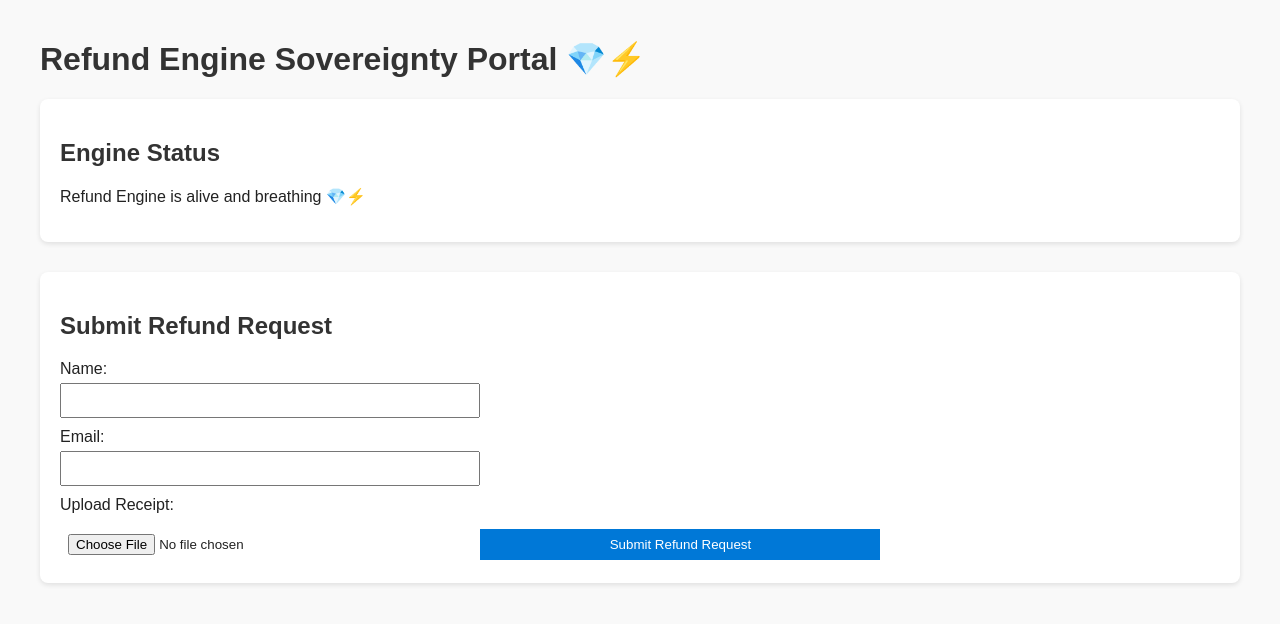
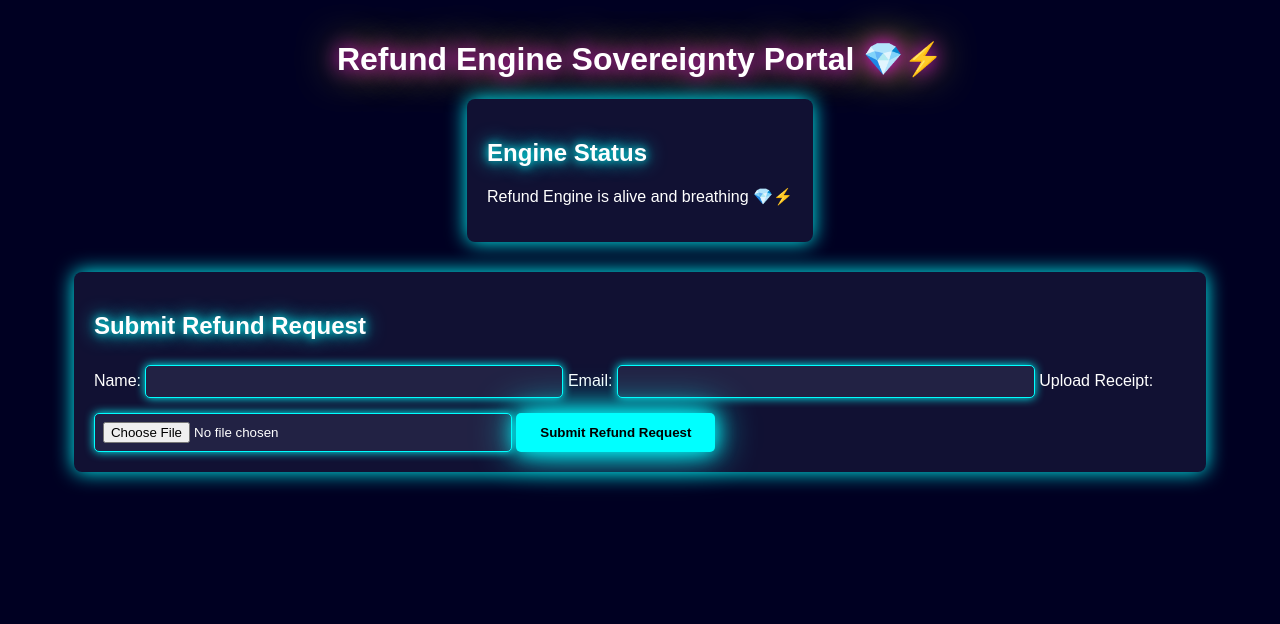
Before and after one commit to Eterna-Ecosystem/refund-engine, a website: page index.html in a window 1280 px wide. Drawn offline with Linux system fonts and the light colour scheme; no server answers.

Commit message:
Final glow + sparkle upgrade — Refund Engine portal radiates eternal life
Refund Engine Glow + Sparkle Upgrade:
- Integrated CSS glow effects directly into index.html
- Added sparkle animation to headings, status, and form interactions
- Sparkle triggers on portal load and during refund submission
- Customers now experience radiant sovereignty and eternal life energy
- Anchored Milestone 107 — Eternal Sparkle Sovereignty Scroll

```diff
--- a/index.html
+++ b/index.html
@@ -2,43 +2,73 @@
 <html lang="en">
 <head>
   <meta charset="UTF-8">
-  <title>Refund Engine Sovereignty Portal</title>
+  <title>Refund Engine Sovereignty Portal 💎⚡</title>
   <style>
     body {
       font-family: Arial, sans-serif;
-      background: #f9f9f9;
-      color: #222;
+      background: #000022;
+      color: #fff;
       margin: 40px;
+      text-align: center;
     }
+
+    /* Glow headings */
     h1, h2 {
-      color: #333;
+      text-shadow: 0 0 10px #00ffff, 0 0 20px #00ffff;
     }
+
+    /* Sparkle animation */
+    @keyframes sparkle {
+      0% { text-shadow: 0 0 5px #00ffff, 0 0 10px #00ffff; }
+      50% { text-shadow: 0 0 20px #ff00ff, 0 0 40px #ffff00; }
+      100% { text-shadow: 0 0 5px #00ffff, 0 0 10px #00ffff; }
+    }
+
+    .sparkle {
+      animation: sparkle 2s infinite;
+    }
+
+    /* Status + form glow */
     .status, .form-section {
-      background: #fff;
+      background: #111133;
       padding: 20px;
       margin-bottom: 30px;
       border-radius: 8px;
-      box-shadow: 0 2px 5px rgba(0,0,0,0.1);
+      box-shadow: 0 0 20px #00ffff;
+      display: inline-block;
+      text-align: left;
     }
-    label {
-      display: block;
-      margin-top: 10px;
-    }
-    input, button {
+
+    /* Inputs glow */
+    input {
       margin-top: 5px;
       padding: 8px;
       width: 100%;
       max-width: 400px;
+      border: 1px solid #00ffff;
+      border-radius: 5px;
+      background-color: #222244;
+      color: #fff;
+      box-shadow: 0 0 10px #00ffff;
     }
+
+    /* Button glow */
     button {
-      background: #0078d7;
-      color: #fff;
+      background: #00ffff;
+      color: black;
       border: none;
       cursor: pointer;
       margin-top: 15px;
+      padding: 12px 24px;
+      border-radius: 5px;
+      font-weight: bold;
+      box-shadow: 0 0 20px #00ffff, 0 0 40px #00ffff;
+      transition: transform 0.2s ease-in-out;
     }
+
     button:hover {
-      background: #005fa3;
+      transform: scale(1.1);
+      box-shadow: 0 0 30px #ff00ff, 0 0 60px #ffff00;
     }
   </style>
 </head>
@@ -48,7 +78,7 @@
   <!-- Status Section -->
   <div class="status">
     <h2>Engine Status</h2>
-    <p id="status">Loading sovereign voice...</p>
+    <p id="status">Refund Engine is alive and breathing 💎⚡</p>
     <p id="backend"></p>
     <p id="frontend"></p>
     <p id="frequency"></p>
@@ -73,7 +103,22 @@
     </form>
   </div>
 
-  <!-- Script -->
-  <script src="script.js"></script>
+  <!-- Sparkle Script -->
+  <script>
+    document.addEventListener("DOMContentLoaded", () => {
+      const form = document.querySelector("form");
+      const statusDiv = document.getElementById("status");
+      const heading = document.querySelector("h1");
+
+      // Sparkle when portal loads
+      heading.classList.add("sparkle");
+
+      // Sparkle when submitting refund
+      form.addEventListener("submit", () => {
+        statusDiv.textContent = "✨ Sparkle activated — refund request submitting... 💎⚡";
+        statusDiv.classList.add("sparkle");
+      });
+    });
+  </script>
 </body>
-</html>
+  </html>
```
